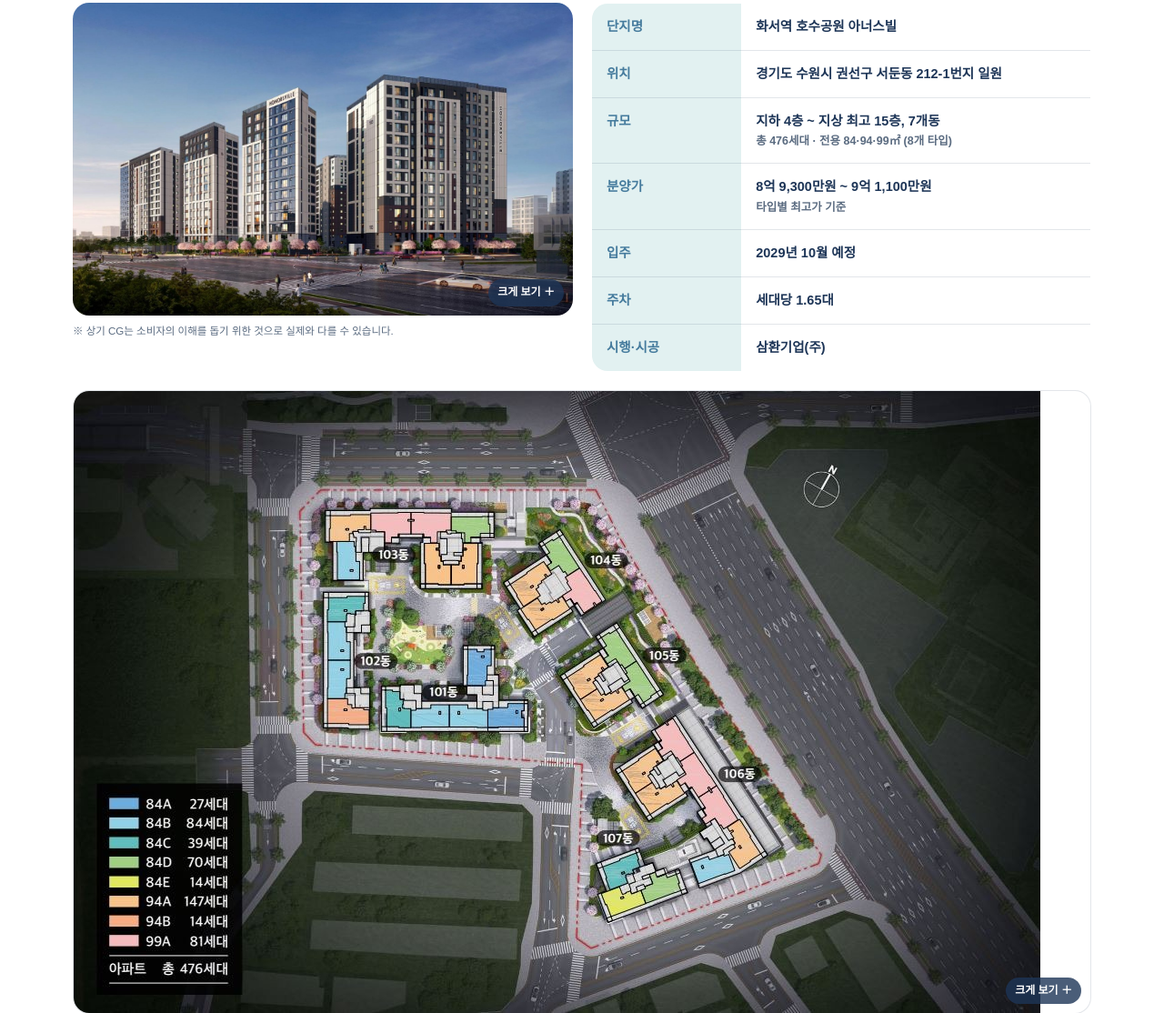
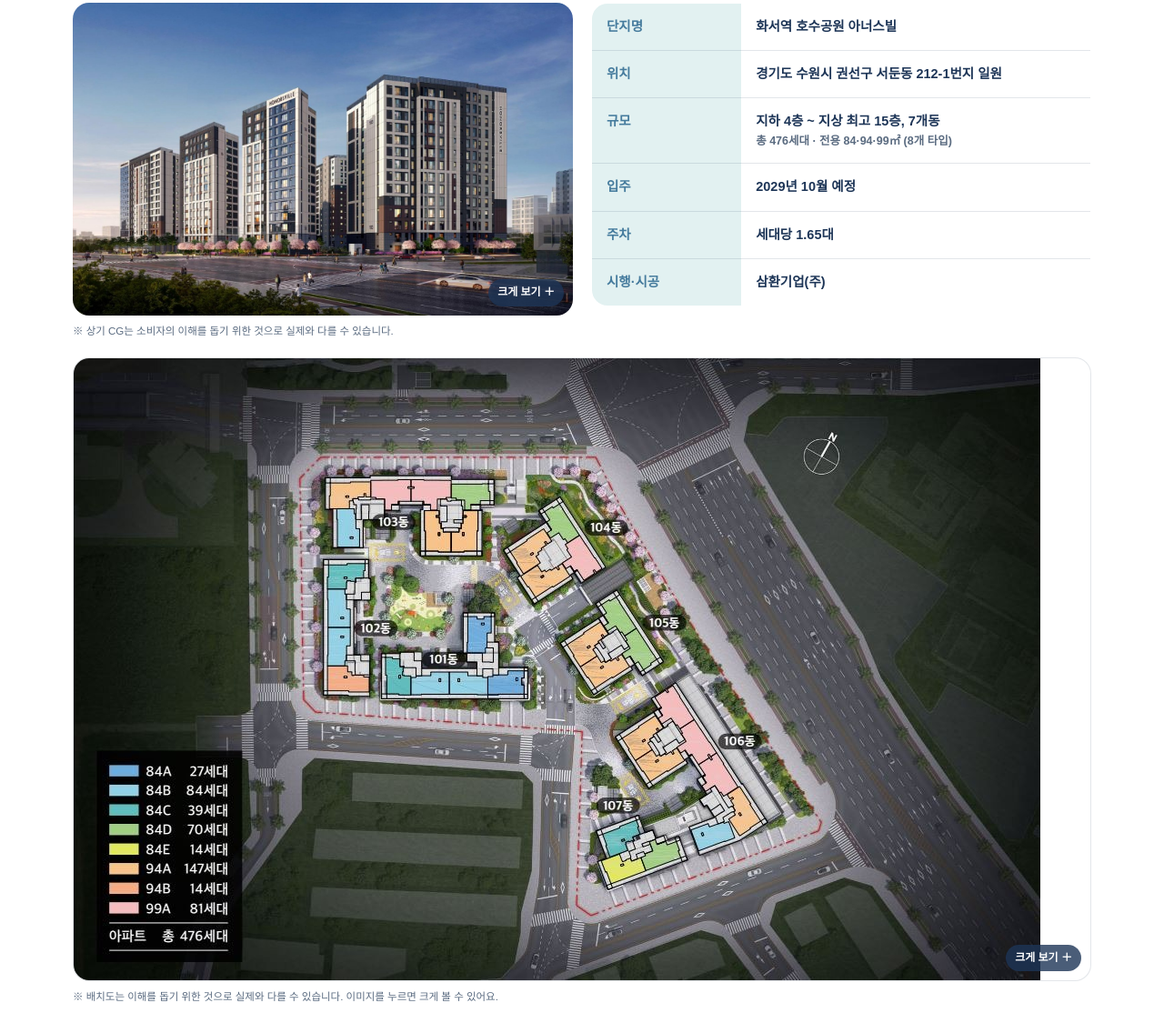
Before and after one commit to bellahan1007-lgtm/-, a plain HTML site: page honorsville/blue.html in a window 1280 px wide. Shown: the part 2655-3769 px from the top of the page at 91% size. Drawn offline with Linux system fonts and the light colour scheme; a web font is replaced by a local one.

Commit message:
아너스빌: 분양가 금액 표기 삭제
Co-Authored-By: Claude Opus 5.5 <noreply@anthropic.com>
Claude-Session: https://claude.ai/code/session_01WfLzoBAPmx3c2L2ohTZ9mk

```diff
--- a/honorsville/blue.html
+++ b/honorsville/blue.html
@@ -519,7 +519,6 @@ footer p+p{margin-top:6px}
         <tr><th>단지명</th><td>화서역 호수공원 아너스빌</td></tr>
         <tr><th>위치</th><td>경기도 수원시 권선구 서둔동 212-1번지 일원</td></tr>
         <tr><th>규모</th><td>지하 4층 ~ 지상 최고 15층, 7개동<small>총 476세대 · 전용 84·94·99㎡ (8개 타입)</small></td></tr>
-        <tr><th>분양가</th><td>8억 9,300만원 ~ 9억 1,100만원<small>타입별 최고가 기준</small></td></tr>
         <tr><th>입주</th><td>2029년 10월 예정</td></tr>
         <tr><th>주차</th><td>세대당 1.65대</td></tr>
         <tr><th>시행·시공</th><td>삼환기업(주)</td></tr>
@@ -652,7 +651,7 @@ footer p+p{margin-top:6px}
 
     <div class="extra-cond">
       <div class="rv"><svg viewBox="0 0 24 24" fill="none" stroke="currentColor" stroke-width="2.4" stroke-linecap="round" stroke-linejoin="round"><path d="M20 6 9 17l-5-5"/></svg><p>비규제지역 · 재당첨 제한 없음<small>분양가상한제 미적용 민영주택</small></p></div>
-      <div class="rv"><svg viewBox="0 0 24 24" fill="none" stroke="currentColor" stroke-width="2.4" stroke-linecap="round" stroke-linejoin="round"><path d="M20 6 9 17l-5-5"/></svg><p>분양가 8억 9,300만원 ~ 9억 1,100만원<small>타입별 최고가 기준</small></p></div>
+      <div class="rv"><svg viewBox="0 0 24 24" fill="none" stroke="currentColor" stroke-width="2.4" stroke-linecap="round" stroke-linejoin="round"><path d="M20 6 9 17l-5-5"/></svg><p>잔금은 입주 시 납부<small>2029년 10월 입주 예정</small></p></div>
       <div class="rv"><svg viewBox="0 0 24 24" fill="none" stroke="currentColor" stroke-width="2.4" stroke-linecap="round" stroke-linejoin="round"><path d="M20 6 9 17l-5-5"/></svg><p>세부 조건 1:1 상담<small>타입·동호수별 조건은 상담 시 확인</small></p></div>
     </div>
     <p class="note">※ '일반적인 분양 조건'은 비교를 위한 통상적인 예시이며, 혜택 금액은 이해를 돕기 위한 추정치입니다. 세부 조건은 계약 전 분양 상담과 입주자모집공고를 통해 반드시 확인하시기 바랍니다.</p>
@@ -700,7 +699,7 @@ footer p+p{margin-top:6px}
       <details class="rv"><summary>중도금 이자는 따로 내야 하나요?</summary><div class="ans">중도금 1~6회차(분양가의 60%)는 <b>전액 무이자</b>입니다.</div></details>
       <details class="rv"><summary>전매가 가능한가요?</summary><div class="ans"><b>전매제한이 없으며, 계약 후 1년 후 전매가 가능</b>합니다. 비규제지역으로 재당첨 제한도 없습니다.</div></details>
       <details class="rv"><summary>무상으로 제공되는 품목은 무엇인가요?</summary><div class="ans"><b>발코니 확장</b>과 프리미엄 옵션(현관 중문, 벽체 시트판넬, 시스템에어컨 3대, 조명 특화, 엔지니어드 스톤·세라믹타일, 사각싱크볼 &amp; 고급수전)이 무상 제공됩니다. 세부 품목은 상담 시 확인해 주세요.</div></details>
-      <details class="rv"><summary>분양가와 평형은 어떻게 되나요?</summary><div class="ans">전용 <b>84·94·99㎡ 8개 타입</b>이며, 분양가는 <b>8억 9,300만원 ~ 9억 1,100만원</b>(타입별 최고가 기준)입니다.</div></details>
+      <details class="rv"><summary>평형은 어떻게 되나요?</summary><div class="ans">전용 <b>84·94·99㎡ 8개 타입</b>입니다. 타입별 분양가와 동·호수별 조건은 상담 시 자세히 안내해 드립니다.</div></details>
       <details class="rv"><summary>입주는 언제인가요?</summary><div class="ans"><b>2029년 10월 입주 예정</b>입니다. 잔금은 입주 시 납부합니다.</div></details>
       <details class="rv"><summary>견본주택은 예약하고 가야 하나요?</summary><div class="ans">예약 없이도 방문하실 수 있지만, <b>사전 예약 고객은 우선 상담</b>으로 안내해 드립니다. 견본주택: 경기도 수원시 권선구 고색동 533-1</div></details>
     </div>
```
Also changed, not shown: honorsville/index.html (+2 -3 lines).
